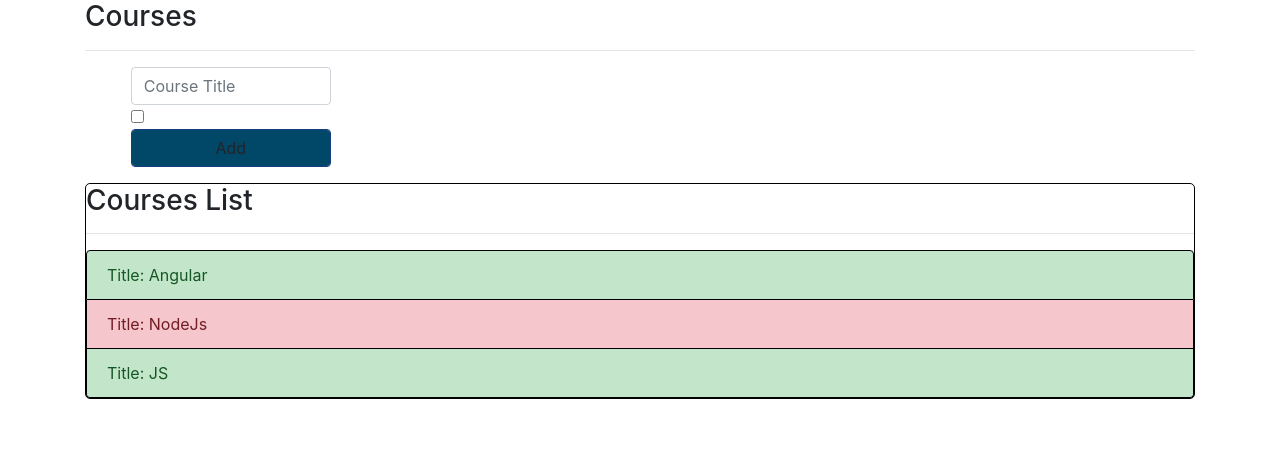
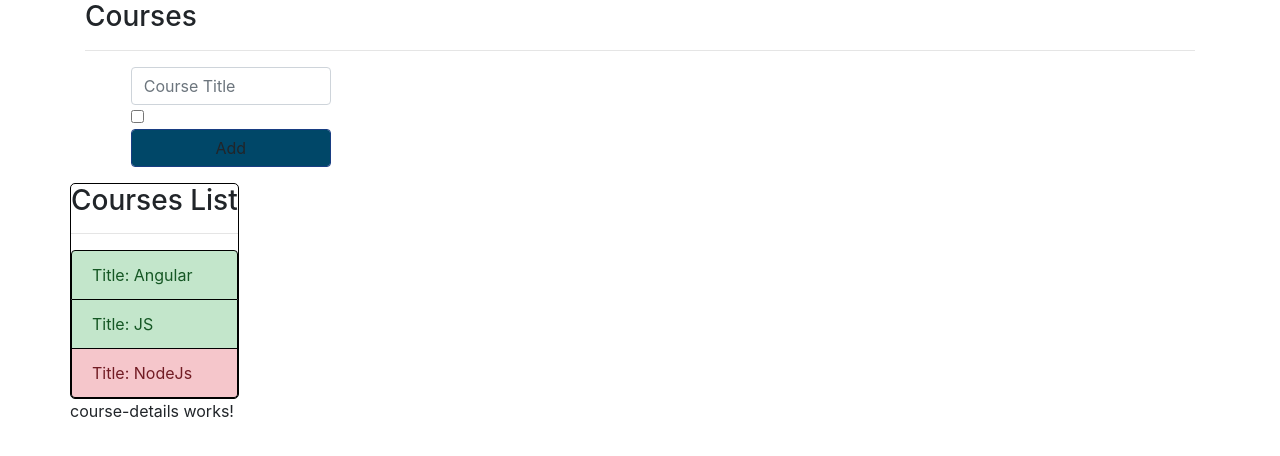
Before and after one commit to PeterEmad777/AngularCoursesDemo, an Angular app: page / in a window 1280 px wide. Shown: the top 456 px of the page. Built offline with nearby package versions, Linux system fonts and the light colour scheme.

Commit message:
After fixing the edit.

```diff
--- a/src/app/app.module.ts
+++ b/src/app/app.module.ts
@@ -6,12 +6,14 @@ import { AppComponent } from './app.component';
 import { CoursesComponent } from './courses/courses.component';
 import { CoursesListComponent } from './courses/courses-list/courses-list.component';
 import { FormsModule } from '@angular/forms';
+import { CourseDetailsComponent } from './courses/course-details/course-details.component';
 
 @NgModule({
   declarations: [
     AppComponent,
     CoursesComponent,
     CoursesListComponent,
+    CourseDetailsComponent,
   ],
   imports: [
     BrowserModule,
--- /dev/null
+++ b/src/app/courses/course-details/course-details.component.html
@@ -0,0 +1 @@
+<p>course-details works!</p>
--- /dev/null
+++ b/src/app/courses/course-details/course-details.component.ts
@@ -0,0 +1,15 @@
+import { Component, OnInit } from '@angular/core';
+
+@Component({
+  selector: 'app-course-details',
+  templateUrl: './course-details.component.html',
+  styleUrls: ['./course-details.component.css']
+})
+export class CourseDetailsComponent implements OnInit {
+
+  constructor() { }
+
+  ngOnInit(): void {
+  }
+
+}
--- a/src/app/courses/courses.component.html
+++ b/src/app/courses/courses.component.html
@@ -13,5 +13,13 @@
 
         </div>
     </div>
-    <app-courses-list [courses]='coursesArr' (editEvent)="onEditEvent($event)"></app-courses-list>
+
+
+    <div class="row">
+        <app-courses-list [courses]='coursesArr' (editEvent)="onEditEvent($event)"></app-courses-list>
+    </div>
+    <div class="row">
+        <app-course-details></app-course-details>
+    </div>
+
 </div>
--- a/src/app/courses/courses.component.ts
+++ b/src/app/courses/courses.component.ts
@@ -35,20 +35,21 @@ export class CoursesComponent implements OnInit {
         availability: true
       }
     ];
+    this.sortCourses(this.coursesArr);
     this.resetForm();
   }
   onClick() : void{
     const course = {...this.course};
-    const courses = {...this.coursesArr};
+    const courses = [...this.coursesArr];
     if(!course.id){
       courses.push({...course, id: courses.length + 1});
     }else{
-      const courseIndex = ccourses.findIndex(el => +el.id === +this.course.id);
+      const courseIndex = courses.findIndex(el => +el.id === +this.course.id);
       courses.splice(courseIndex, 1, course);
     }
     this.coursesArr = courses;
+    this.sortCourses(this.coursesArr);
     this.resetForm();
-
   }
 
   resetForm() : void{
@@ -58,6 +59,10 @@ export class CoursesComponent implements OnInit {
     }
   }
 
+  sortCourses(courses:Course[]) : void{
+    courses.sort((a, b) => a.title.localeCompare(b.title));
+  }
+
   onEditEvent(course : Course) : void {
     console.log(course);
     this.course = course;
```
Also changed, not shown: src/app/courses/course-details/course-details.component.css (added), 1 other file (tests, documents, lock files or other folders).
